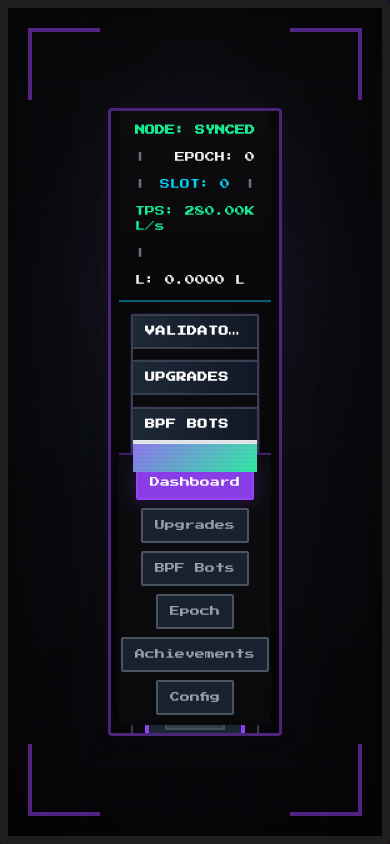
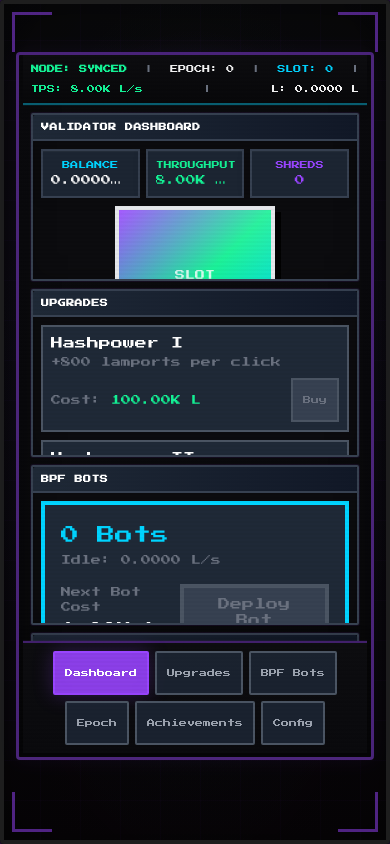
Before and after one commit to guillaumetch/epoch-idle, a Next.js app: page / in a window 390 px wide. Both pictures are taken after a click on the button "Click to start". Built offline with nearby package versions, Linux system fonts and the light colour scheme.

Commit message:
Balance tuning, mobile responsive UI fixes

```diff
--- a/app/globals.css
+++ b/app/globals.css
@@ -22,6 +22,8 @@ html,
 body {
   max-width: 100vw;
   overflow: hidden;
+  overflow-x: hidden;
+  -webkit-overflow-scrolling: touch;
   background: var(--background);
   color: var(--foreground);
 }
@@ -153,18 +155,32 @@ body {
 }
 .home-corner {
   position: absolute;
-  width: 72px;
-  height: 72px;
+  width: 40px;
+  height: 40px;
   border-color: rgba(153, 69, 255, 0.5);
   border-style: solid;
   border-width: 0;
   z-index: 1;
   pointer-events: none;
 }
-.home-corner-tl { top: 28px; left: 28px; border-top-width: 4px; border-left-width: 4px; }
-.home-corner-tr { top: 28px; right: 28px; border-top-width: 4px; border-right-width: 4px; }
-.home-corner-bl { bottom: 28px; left: 28px; border-bottom-width: 4px; border-left-width: 4px; }
-.home-corner-br { bottom: 28px; right: 28px; border-bottom-width: 4px; border-right-width: 4px; }
+.home-corner-tl { top: 12px; left: 12px; border-top-width: 3px; border-left-width: 3px; }
+.home-corner-tr { top: 12px; right: 12px; border-top-width: 3px; border-right-width: 3px; }
+.home-corner-bl { bottom: 12px; left: 12px; border-bottom-width: 3px; border-left-width: 3px; }
+.home-corner-br { bottom: 12px; right: 12px; border-bottom-width: 3px; border-right-width: 3px; }
+@media (min-width: 640px) {
+  .home-corner { width: 56px; height: 56px; }
+  .home-corner-tl { top: 20px; left: 20px; border-top-width: 4px; border-left-width: 4px; }
+  .home-corner-tr { top: 20px; right: 20px; border-top-width: 4px; border-right-width: 4px; }
+  .home-corner-bl { bottom: 20px; left: 20px; border-bottom-width: 4px; border-left-width: 4px; }
+  .home-corner-br { bottom: 20px; right: 20px; border-bottom-width: 4px; border-right-width: 4px; }
+}
+@media (min-width: 1024px) {
+  .home-corner { width: 72px; height: 72px; }
+  .home-corner-tl { top: 28px; left: 28px; }
+  .home-corner-tr { top: 28px; right: 28px; }
+  .home-corner-bl { bottom: 28px; left: 28px; }
+  .home-corner-br { bottom: 28px; right: 28px; }
+}
 @keyframes home-title-glow {
   0%, 100% {
     filter: drop-shadow(0 0 20px rgba(153, 69, 255, 0.4)) drop-shadow(0 0 40px rgba(153, 69, 255, 0.2)) drop-shadow(0 0 60px rgba(20, 241, 149, 0.15));
@@ -276,28 +292,77 @@ body {
 }
 .game-corner {
   position: fixed;
-  width: 72px;
-  height: 72px;
+  width: 40px;
+  height: 40px;
   border-color: rgba(153, 69, 255, 0.5);
   border-style: solid;
   border-width: 0;
   z-index: 10;
   pointer-events: none;
 }
-.game-corner-tl { top: 28px; left: 28px; border-top-width: 4px; border-left-width: 4px; }
-.game-corner-tr { top: 28px; right: 28px; border-top-width: 4px; border-right-width: 4px; }
-.game-corner-bl { bottom: 28px; left: 28px; border-bottom-width: 4px; border-left-width: 4px; }
-.game-corner-br { bottom: 28px; right: 28px; border-bottom-width: 4px; border-right-width: 4px; }
+.game-corner-tl { top: 12px; left: 12px; border-top-width: 3px; border-left-width: 3px; }
+.game-corner-tr { top: 12px; right: 12px; border-top-width: 3px; border-right-width: 3px; }
+.game-corner-bl { bottom: 12px; left: 12px; border-bottom-width: 3px; border-left-width: 3px; }
+.game-corner-br { bottom: 12px; right: 12px; border-bottom-width: 3px; border-right-width: 3px; }
+@media (min-width: 640px) {
+  .game-corner { width: 56px; height: 56px; }
+  .game-corner-tl { top: 20px; left: 20px; border-top-width: 4px; border-left-width: 4px; }
+  .game-corner-tr { top: 20px; right: 20px; border-top-width: 4px; border-right-width: 4px; }
+  .game-corner-bl { bottom: 20px; left: 20px; border-bottom-width: 4px; border-left-width: 4px; }
+  .game-corner-br { bottom: 20px; right: 20px; border-bottom-width: 4px; border-right-width: 4px; }
+}
+@media (min-width: 1024px) {
+  .game-corner { width: 72px; height: 72px; }
+  .game-corner-tl { top: 28px; left: 28px; }
+  .game-corner-tr { top: 28px; right: 28px; }
+  .game-corner-bl { bottom: 28px; left: 28px; }
+  .game-corner-br { bottom: 28px; right: 28px; }
+}
 .game-monitor {
   position: relative;
   z-index: 1;
-  border: 8px solid #1e1e1e;
+  border: 4px solid #1e1e1e;
   border-radius: 4px;
   box-shadow:
     inset 0 0 60px rgba(0, 0, 0, 0.35),
     0 0 0 2px rgba(153, 69, 255, 0.15),
     0 0 30px rgba(153, 69, 255, 0.06);
   min-height: 0;
+}
+@media (min-width: 640px) {
+  .game-monitor { border-width: 6px; }
+}
+@media (min-width: 1024px) {
+  .game-monitor { border-width: 8px; }
+}
+.game-monitor-padding {
+  padding: max(3rem, env(safe-area-inset-top)) max(0.75rem, env(safe-area-inset-right)) max(5rem, env(safe-area-inset-bottom)) max(0.75rem, env(safe-area-inset-left));
+}
+@media (min-width: 640px) {
+  .game-monitor-padding {
+    padding-top: max(4rem, env(safe-area-inset-top));
+    padding-bottom: max(6rem, env(safe-area-inset-bottom));
+    padding-left: max(1rem, env(safe-area-inset-left));
+    padding-right: max(1rem, env(safe-area-inset-right));
+  }
+}
+@media (min-width: 768px) {
+  .game-monitor-padding {
+    padding-top: max(5rem, env(safe-area-inset-top));
+    padding-bottom: max(7rem, env(safe-area-inset-bottom));
+    padding-left: max(1.5rem, env(safe-area-inset-left));
+    padding-right: max(1.5rem, env(safe-area-inset-right));
+  }
+}
+@media (min-width: 1024px) {
+  .game-monitor-padding {
+    padding: max(72px, env(safe-area-inset-top)) max(3rem, env(safe-area-inset-right)) max(72px, env(safe-area-inset-bottom)) max(3rem, env(safe-area-inset-left));
+  }
+}
+@media (min-width: 1280px) {
+  .game-monitor-padding {
+    padding: max(100px, env(safe-area-inset-top)) 100px max(100px, env(safe-area-inset-bottom)) 100px;
+  }
 }
 .game-screen {
   background: linear-gradient(180deg, #0c0c0f 0%, #0a0a0d 50%, #08080a 100%);
--- a/app/page.tsx
+++ b/app/page.tsx
@@ -155,9 +155,9 @@ export default function Home() {
       <div className="game-corner game-corner-br" aria-hidden />
       <OfflineClaimPopup />
 
-      {/* Control panel inset to fit inside corner frame (corners at 28px + 72px = 100px) */}
-      <div className="flex-1 flex flex-col min-h-0 w-full max-w-full pt-[100px] pb-[100px] px-[100px] box-border game-monitor">
-        <div className="flex-1 flex flex-col min-h-0 w-full overflow-hidden game-screen px-2 md:px-4 pb-2">
+      {/* Control panel: responsive inset so content fits on mobile and desktop */}
+      <div className="flex-1 flex flex-col min-h-0 w-full max-w-full box-border game-monitor game-monitor-padding">
+        <div className="flex-1 flex flex-col min-h-0 w-full overflow-hidden game-screen px-1 sm:px-2 md:px-4 pb-1 sm:pb-2">
           <ValidatorStatusBar />
 
           {activeTab === 'achievements' ? (
@@ -207,13 +207,13 @@ export default function Home() {
               </div>
             </div>
           ) : (
-            <div className="flex-1 grid grid-cols-1 xl:grid-cols-3 gap-3 md:gap-4 p-3 md:p-4 min-h-0 items-stretch">
+            <div className="flex-1 grid grid-cols-1 xl:grid-cols-3 gap-2 sm:gap-3 md:gap-4 p-2 sm:p-3 md:p-4 min-h-0 items-stretch overflow-auto">
               {/* Column 1: Validator Dashboard */}
               <div className="flex flex-col min-h-0">
                 <ControlPanelPanel title="VALIDATOR DASHBOARD" className="flex-1 flex flex-col min-h-0">
                   <div className="flex flex-col h-full">
                     <ResourceDisplay />
-                    <div className="flex flex-col items-center justify-center mt-4 flex-1">
+                    <div className="flex flex-col items-center justify-center mt-2 sm:mt-4 flex-1">
                       <ClickButton />
                     </div>
                   </div>
@@ -228,7 +228,7 @@ export default function Home() {
               </div>
 
               {/* Column 3: BPF Bots + Epoch */}
-              <div className="flex flex-col gap-3 md:gap-4 min-h-0">
+              <div className="flex flex-col gap-2 sm:gap-3 md:gap-4 min-h-0">
                 <ControlPanelPanel title="BPF BOTS" className="flex-[0.4] flex flex-col min-h-0">
                   <BotPanel />
                 </ControlPanelPanel>
@@ -239,15 +239,15 @@ export default function Home() {
             </div>
           )}
 
-          <nav className="game-nav px-4 md:px-6 py-2.5 flex-shrink-0">
-            <div className="flex flex-wrap justify-center gap-2 md:gap-3">
+          <nav className="game-nav px-2 sm:px-4 md:px-6 py-2 sm:py-2.5 flex-shrink-0">
+            <div className="flex flex-wrap justify-center gap-1.5 sm:gap-2 md:gap-3">
               {(['main', 'upgrades', 'automation', 'epoch', 'achievements', 'settings'] as Tab[]).map((tab) => (
                 <button
                   key={tab}
                   type="button"
                   onClick={() => setActiveTab(tab)}
                   className={`
-                    px-3 py-2 border-2 text-[10px] rounded-sm transition-all duration-200
+                    min-h-[44px] min-w-[44px] px-2.5 sm:px-3 py-2.5 sm:py-2 border-2 text-[8px] sm:text-[10px] rounded-sm transition-all duration-200
                     ${activeTab === tab
                       ? 'bg-solana-purple/90 text-white border-solana-purple game-tab-active'
                       : 'bg-gray-800/80 text-gray-400 border-gray-600 hover:bg-gray-700/80 hover:text-gray-300'
--- a/components/game/ClickButton.tsx
+++ b/components/game/ClickButton.tsx
@@ -70,7 +70,7 @@ export function ClickButton() {
   return (
     <div className="relative flex flex-col items-center justify-center mb-6">
       {/* Wrapper: room for expelled blocks to show outside button */}
-      <div className="relative w-52 h-52 md:w-60 md:h-60">
+      <div className="relative w-40 h-40 sm:w-52 sm:h-52 md:w-60 md:h-60 max-w-[min(14rem,85vw)] max-h-[min(14rem,85vw)]">
         {/* Blocks: appear at random spots on the button, expel outward, then disappear */}
         {showBlocksAround && !reducedMotion && expelBlocks.length > 0 && (
           <div className="absolute inset-0 overflow-visible pointer-events-none z-10">
--- a/components/game/ControlPanelPanel.tsx
+++ b/components/game/ControlPanelPanel.tsx
@@ -15,12 +15,12 @@ export function ControlPanelPanel({ title, children, className = '' }: ControlPa
       role="region"
       aria-label={title}
     >
-      <div className="flex-shrink-0 px-3 py-2 border-b-2 border-gray-700 bg-gradient-to-r from-gray-800 to-gray-900">
-        <span className="text-[10px] text-white font-bold tracking-wider truncate block">
+      <div className="flex-shrink-0 px-2 sm:px-3 py-1.5 sm:py-2 border-b-2 border-gray-700 bg-gradient-to-r from-gray-800 to-gray-900">
+        <span className="text-[8px] sm:text-[10px] text-white font-bold tracking-wider truncate block">
           {title}
         </span>
       </div>
-      <div className="flex-1 overflow-auto p-3 min-h-0">
+      <div className="flex-1 overflow-auto p-2 sm:p-3 min-h-0">
         {children}
       </div>
     </div>
--- a/components/game/ResourceDisplay.tsx
+++ b/components/game/ResourceDisplay.tsx
@@ -7,25 +7,25 @@ export function ResourceDisplay() {
   const { state, tps } = useGameStore();
 
   return (
-    <div className="flex flex-col gap-3 mb-0">
-      <div className="grid grid-cols-3 gap-2 md:gap-3">
-        <div className="text-center p-2.5 md:p-3 border-4 border-gray-700 bg-gray-800/90 game-stat-card min-w-0">
-          <div className="text-[10px] text-solana-cyan mb-1">BALANCE</div>
-          <div className="text-xs md:text-sm text-white animate-glow whitespace-nowrap overflow-hidden text-ellipsis" title={formatLamports(state.lamports)}>
+    <div className="flex flex-col gap-2 sm:gap-3 mb-0">
+      <div className="grid grid-cols-3 gap-1.5 sm:gap-2 md:gap-3 min-w-0">
+        <div className="text-center p-2 sm:p-2.5 md:p-3 border-2 sm:border-4 border-gray-700 bg-gray-800/90 game-stat-card min-w-0">
+          <div className="text-[8px] sm:text-[10px] text-solana-cyan mb-0.5 sm:mb-1">BALANCE</div>
+          <div className="text-[10px] sm:text-xs md:text-sm text-white animate-glow whitespace-nowrap overflow-hidden text-ellipsis" title={formatLamports(state.lamports)}>
             {formatLamports(state.lamports)}
           </div>
         </div>
 
-        <div className="text-center p-2.5 md:p-3 border-4 border-gray-700 bg-gray-800/90 game-stat-card min-w-0">
-          <div className="text-[10px] text-solana-green mb-1">THROUGHPUT</div>
-          <div className="text-xs md:text-sm text-solana-green whitespace-nowrap overflow-hidden text-ellipsis" title={formatTPS(tps)}>
+        <div className="text-center p-2 sm:p-2.5 md:p-3 border-2 sm:border-4 border-gray-700 bg-gray-800/90 game-stat-card min-w-0">
+          <div className="text-[8px] sm:text-[10px] text-solana-green mb-0.5 sm:mb-1">THROUGHPUT</div>
+          <div className="text-[10px] sm:text-xs md:text-sm text-solana-green whitespace-nowrap overflow-hidden text-ellipsis" title={formatTPS(tps)}>
             {formatTPS(tps)}
           </div>
         </div>
 
-        <div className="text-center p-2.5 md:p-3 border-4 border-gray-700 bg-gray-800/90 game-stat-card min-w-0">
-          <div className="text-[10px] text-solana-purple mb-1">SHREDS</div>
-          <div className="text-xs md:text-sm text-solana-purple whitespace-nowrap">
+        <div className="text-center p-2 sm:p-2.5 md:p-3 border-2 sm:border-4 border-gray-700 bg-gray-800/90 game-stat-card min-w-0">
+          <div className="text-[8px] sm:text-[10px] text-solana-purple mb-0.5 sm:mb-1">SHREDS</div>
+          <div className="text-[10px] sm:text-xs md:text-sm text-solana-purple whitespace-nowrap">
             {state.shreds}
           </div>
         </div>
--- a/components/game/UpgradePanel.tsx
+++ b/components/game/UpgradePanel.tsx
@@ -24,8 +24,8 @@ export function UpgradePanel() {
   ];
 
   return (
-    <div className="space-y-4">
-      <div className="grid grid-cols-1 md:grid-cols-2 gap-3">
+    <div className="space-y-3 sm:space-y-4">
+      <div className="grid grid-cols-1 md:grid-cols-2 gap-2 sm:gap-3">
         {upgradeList.map((upgradeType) => {
           const def = UPGRADE_DEFINITIONS[upgradeType];
           const currentLevel = upgrades[upgradeType];
@@ -39,7 +39,7 @@ export function UpgradePanel() {
             <div
               key={upgradeType}
               className={`
-                p-3 border-4
+                p-2 sm:p-3 border-2 sm:border-4
                 ${canAfford && !maxed
                   ? 'border-solana-green bg-solana-green/20'
                   : 'border-gray-600 bg-gray-800'
@@ -73,7 +73,7 @@ export function UpgradePanel() {
                   onClick={() => handleBuy(upgradeType)}
                   disabled={!canAfford || maxed}
                   className={`
-                    px-3 py-1.5 border-4 text-[10px]
+                    min-h-[44px] px-2.5 sm:px-3 py-2 sm:py-1.5 border-2 sm:border-4 text-[8px] sm:text-[10px]
                     ${canAfford && !maxed
                       ? 'bg-solana-green text-black border-gray-800 shadow-pixel-press active:translate-x-[1px] active:translate-y-[1px] active:shadow-none'
                       : 'bg-gray-700 text-gray-500 border-gray-600 cursor-not-allowed'
--- a/components/game/ValidatorStatusBar.tsx
+++ b/components/game/ValidatorStatusBar.tsx
@@ -7,16 +7,16 @@ export function ValidatorStatusBar() {
   const { state, tps } = useGameStore();
 
   return (
-    <div className="game-status-bar flex flex-wrap items-center justify-between gap-3 md:gap-4 px-4 md:px-6 py-3 text-[10px] md:text-xs">
-      <span className="text-solana-green font-semibold">NODE: SYNCED</span>
-      <span className="text-gray-500">|</span>
-      <span className="text-white/95">EPOCH: {state.epoch}</span>
-      <span className="text-gray-500">|</span>
-      <span className="text-solana-cyan">SLOT: {state.totalSlotsProcessed}</span>
-      <span className="text-gray-500">|</span>
-      <span className="text-solana-green">TPS: {formatTPS(tps)}</span>
-      <span className="text-gray-500">|</span>
-      <span className="text-white/95">L: {formatLamports(state.lamports)}</span>
+    <div className="game-status-bar flex flex-wrap items-center justify-between gap-2 sm:gap-3 md:gap-4 px-2 sm:px-4 md:px-6 py-2 sm:py-3 text-[8px] sm:text-[10px] md:text-xs">
+      <span className="text-solana-green font-semibold shrink-0">NODE: SYNCED</span>
+      <span className="text-gray-500 shrink-0">|</span>
+      <span className="text-white/95 shrink-0">EPOCH: {state.epoch}</span>
+      <span className="text-gray-500 shrink-0">|</span>
+      <span className="text-solana-cyan shrink-0">SLOT: {state.totalSlotsProcessed}</span>
+      <span className="text-gray-500 shrink-0">|</span>
+      <span className="text-solana-green shrink-0">TPS: {formatTPS(tps)}</span>
+      <span className="text-gray-500 shrink-0">|</span>
+      <span className="text-white/95 truncate min-w-0">L: {formatLamports(state.lamports)}</span>
       {state.stakePower > 0 && (
         <>
           <span className="text-gray-500">|</span>
--- a/lib/game/upgrades.ts
+++ b/lib/game/upgrades.ts
@@ -5,21 +5,21 @@ export const UPGRADE_DEFINITIONS: Record<UpgradeType, UpgradeDefinition> = {
   hashpower1: {
     id: 'hashpower1',
     name: 'Hashpower I',
-    description: '+28K lamports per click',
+    description: '+800 lamports per click',
     baseCost: GAME_CONSTANTS.UPGRADE_COSTS.hashpower1,
     currency: 'lamports',
   },
   hashpower2: {
     id: 'hashpower2',
     name: 'Hashpower II',
-    description: '+5K lamports per click',
+    description: '+4K lamports per click',
     baseCost: GAME_CONSTANTS.UPGRADE_COSTS.hashpower2,
     currency: 'lamports',
   },
   hashpower3: {
     id: 'hashpower3',
     name: 'Hashpower III',
-    description: '+700K lamports per click',
+    description: '+20K lamports per click',
     baseCost: GAME_CONSTANTS.UPGRADE_COSTS.hashpower3,
     currency: 'lamports',
   },
```
Also changed, not shown: app/layout.tsx (+8 -1 lines), lib/constants.ts (+7 -7 lines), scripts/sim-prestige.mjs (+77 -30 lines), 1 other file (tests, documents, lock files or other folders).
